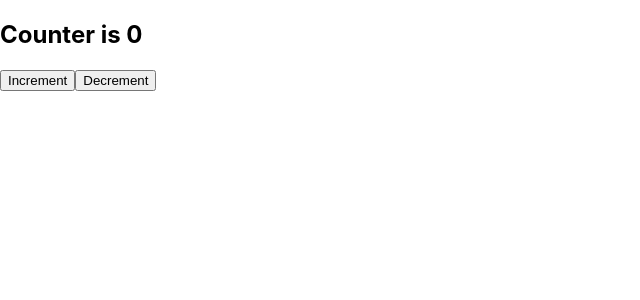
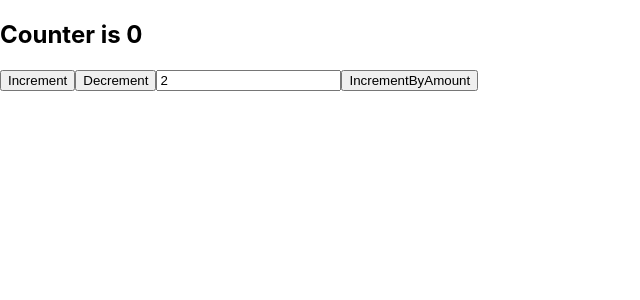
Before and after one commit to shararesadeghi/redux-toolkit, a React (Create React App) app: page / in a window 1280 px wide. Shown: the top 300 px of the page, without its empty margins (0-640 px from the left). Built offline with nearby package versions, Linux system fonts and the light colour scheme.

Commit message:
action.payload added

```diff
--- a/src/components/Counter.js
+++ b/src/components/Counter.js
@@ -1,19 +1,23 @@
-import React from 'react';
+import React, { useState } from 'react';
 import { useSelector , useDispatch} from 'react-redux';
 //import store from '../app/store';
 import { selectCounter } from '../features/counter/counterSlice';
-import { increment, decrement } from '../features/counter/counterSlice';
+import { increment, decrement, incrementByAmount } from '../features/counter/counterSlice';
 
 const Counter = () => {
 
     //const counter = useSelector(store=>store.counter.counterValue)
     const counter = useSelector(selectCounter);
      const dispatch = useDispatch();
+
+     const [value,setValue] = useState(2);
     return (
         <div>
             <h2>Counter is {counter}</h2>
             <button onClick={()=>dispatch(increment())}>Increment</button>
             <button onClick={()=>dispatch(decrement())}>Decrement</button>
+            <input type="number" value={value} onChange={e=>setValue(e.target.value)} />
+            <button onClick={()=>dispatch(incrementByAmount(+value))}>IncrementByAmount</button>
         </div>
     );
 };
--- a/src/features/counter/counterSlice.js
+++ b/src/features/counter/counterSlice.js
@@ -8,15 +8,18 @@ const counterSlice = createSlice({
     name:"counter",
     initialState,
     reducers:{
-        increment: (state,action)=>{
+        increment: (state)=>{
             state.counterValue++;
         },
-        decrement: (state,action)=>{
+        decrement: (state)=>{
             state.counterValue--;
         },
+        incrementByAmount:(state,action)=>{
+            state.counterValue += action.payload;
+        }
     },
 });
 
 export default counterSlice.reducer;
-export const {increment,decrement} = counterSlice.actions;
+export const {increment,decrement,incrementByAmount} = counterSlice.actions;
 export const selectCounter = (store)=>store.counter.counterValue;
```
